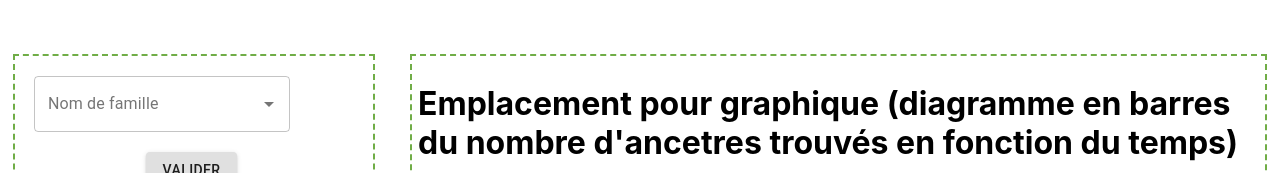
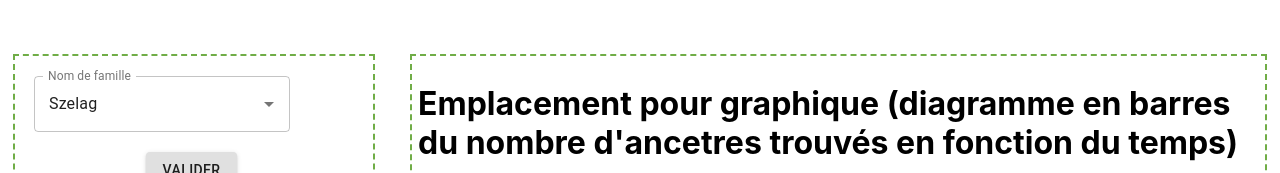
Before and after one commit to SimonGuilbert/Genealogy, a React (Create React App) app in the folder frontend/: page / in a window 1280 px wide. Shown: the part 502-675 px from the top of the page. Built offline with nearby package versions, Linux system fonts and the light colour scheme; no server answers.

Commit message:
Name display in the ComboBox

```diff
--- a/frontend/src/pages/Home.js
+++ b/frontend/src/pages/Home.js
@@ -10,6 +10,10 @@ import Slider from '@material-ui/core/Slider';
 import MapView from '../components/mapView';
 
 export default function Home() {
+  const listePersonne = [{nom :"Szelag"},{nom: "Guilbert"},{nom : "Guilly"}];
+  const [value, setValue] = React.useState(listePersonne[0]);
+  const [inputValue, setInputValue] = React.useState("");
+
   return (
     <div className="divHome">
         <div className="bienvenue">
@@ -30,8 +34,16 @@ export default function Home() {
             <div className="inner-left">
               <Autocomplete
                   className="App-combo-box"
-                  options={['nom1','nom2']}
-                  getOptionLabel={(option) => option.title}
+                  value={value}
+                  onChange={(event, newValue) => {
+                      setValue(newValue);
+                  }}
+                  inputValue={inputValue}
+                  onInputChange={(event, newInputValue) => {
+                      setInputValue(newInputValue);
+                  }}
+                  options={listePersonne}
+                  getOptionLabel={(listePersonne) => listePersonne.nom}
                   renderInput={(params) => <TextField {...params}
                   label="Nom de famille" variant="outlined" />}
               /><br/>
```
